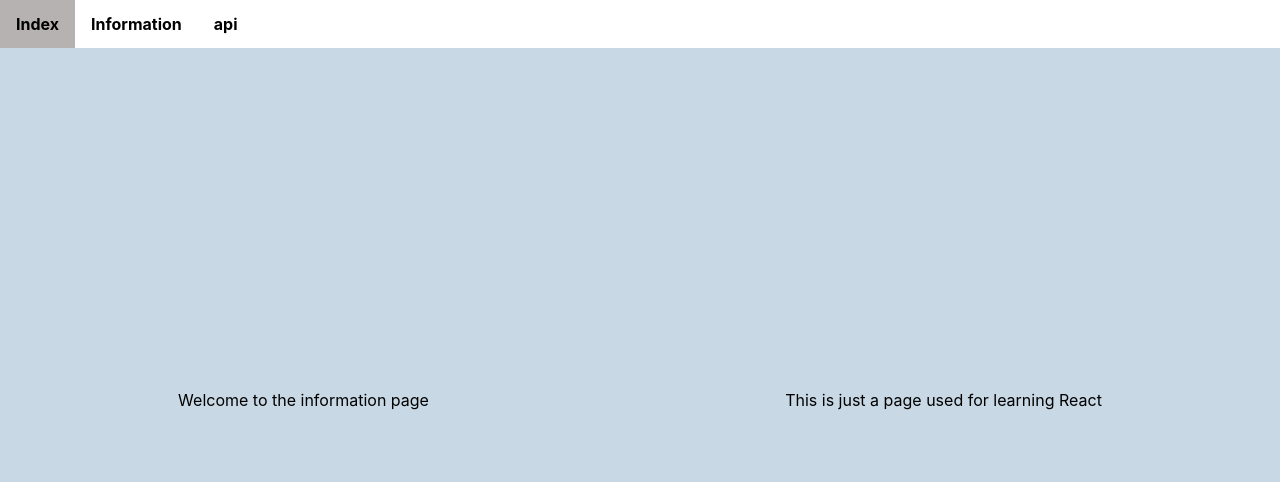
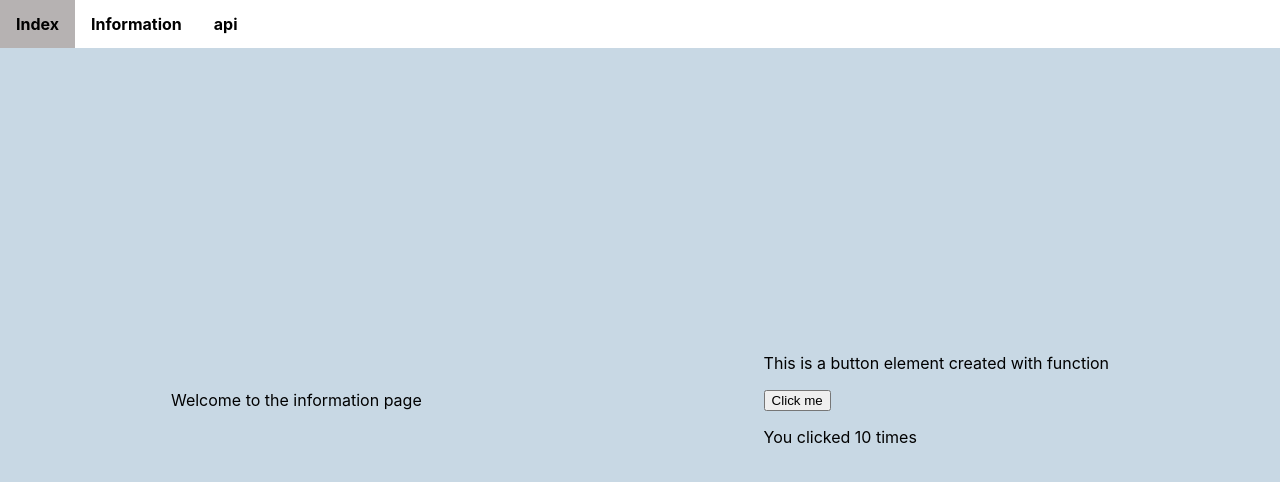
Before and after one commit to felisep/personal-website-react, a React (Create React App) app: page /infopage in a window 1280 px wide. Shown: the top 482 px of the page. Built offline with nearby package versions, Linux system fonts and the light colour scheme.

Commit message:
added count btn

```diff
--- /dev/null
+++ b/src/components/increase_btn.tsx
@@ -0,0 +1,15 @@
+import React, { useState } from 'react';
+
+const Increase_Btn = () => {
+    const [count, setCount] = useState(10);
+
+    return(
+    <div>
+        <button onClick={() => setCount(count + 1)}>
+            Click me
+        </button>
+        <p>You clicked {count} times</p>
+    </div>
+    );
+}
+export default Increase_Btn;
--- a/src/pages/info_page.tsx
+++ b/src/pages/info_page.tsx
@@ -1,10 +1,14 @@
 import './info_page.scss'
+import Increase_Btn from '../components/increase_btn'
 
 const InfoPage = () =>{
   return (
     <div className='info_container'>
       <p>Welcome to the information page</p>
-      <p>This is just a page used for learning React</p>
+      <div>
+        <p>This is a button element created with function</p>
+        <Increase_Btn></Increase_Btn>
+      </div>
     </div>
   );
 }
```
